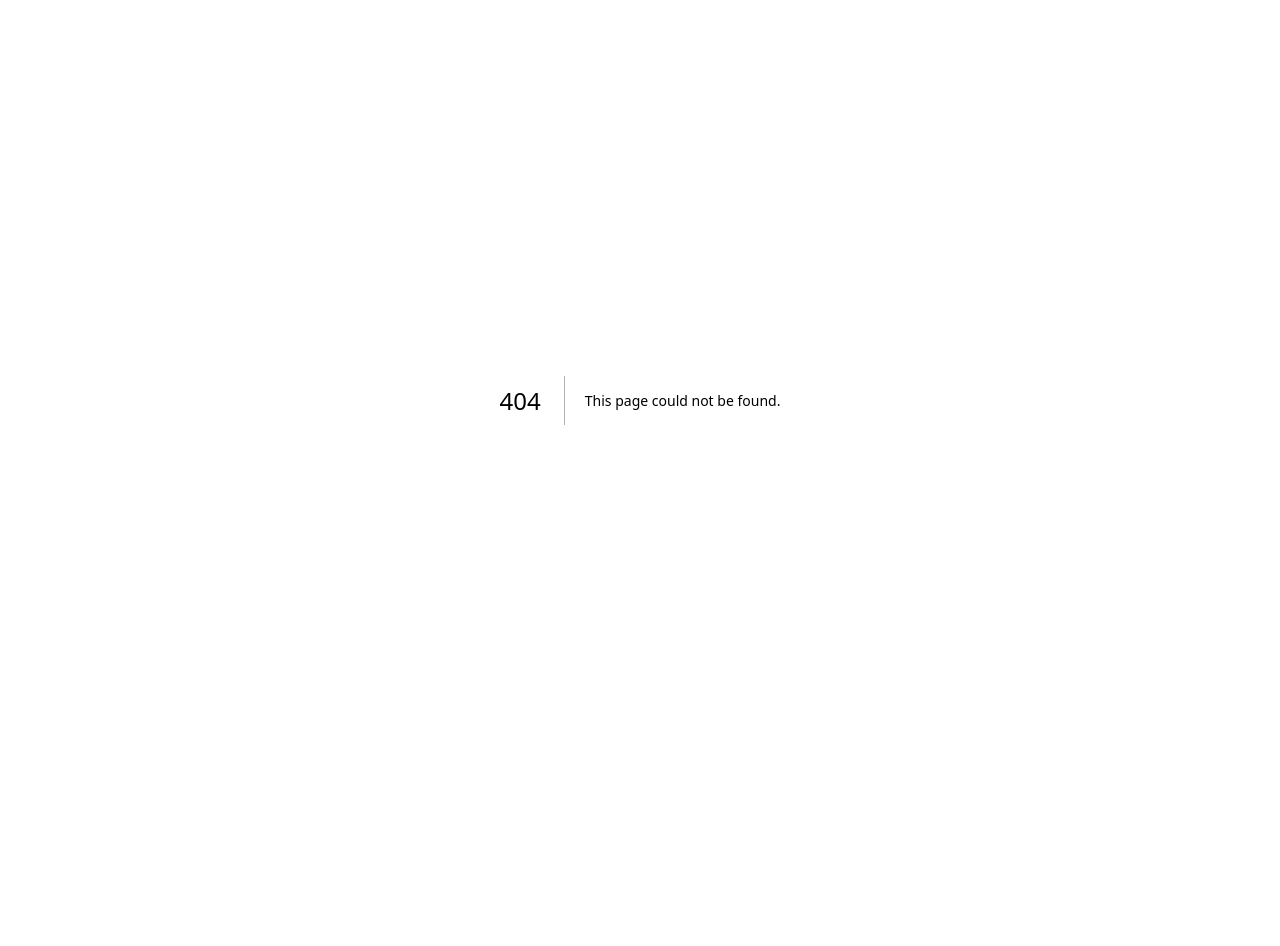
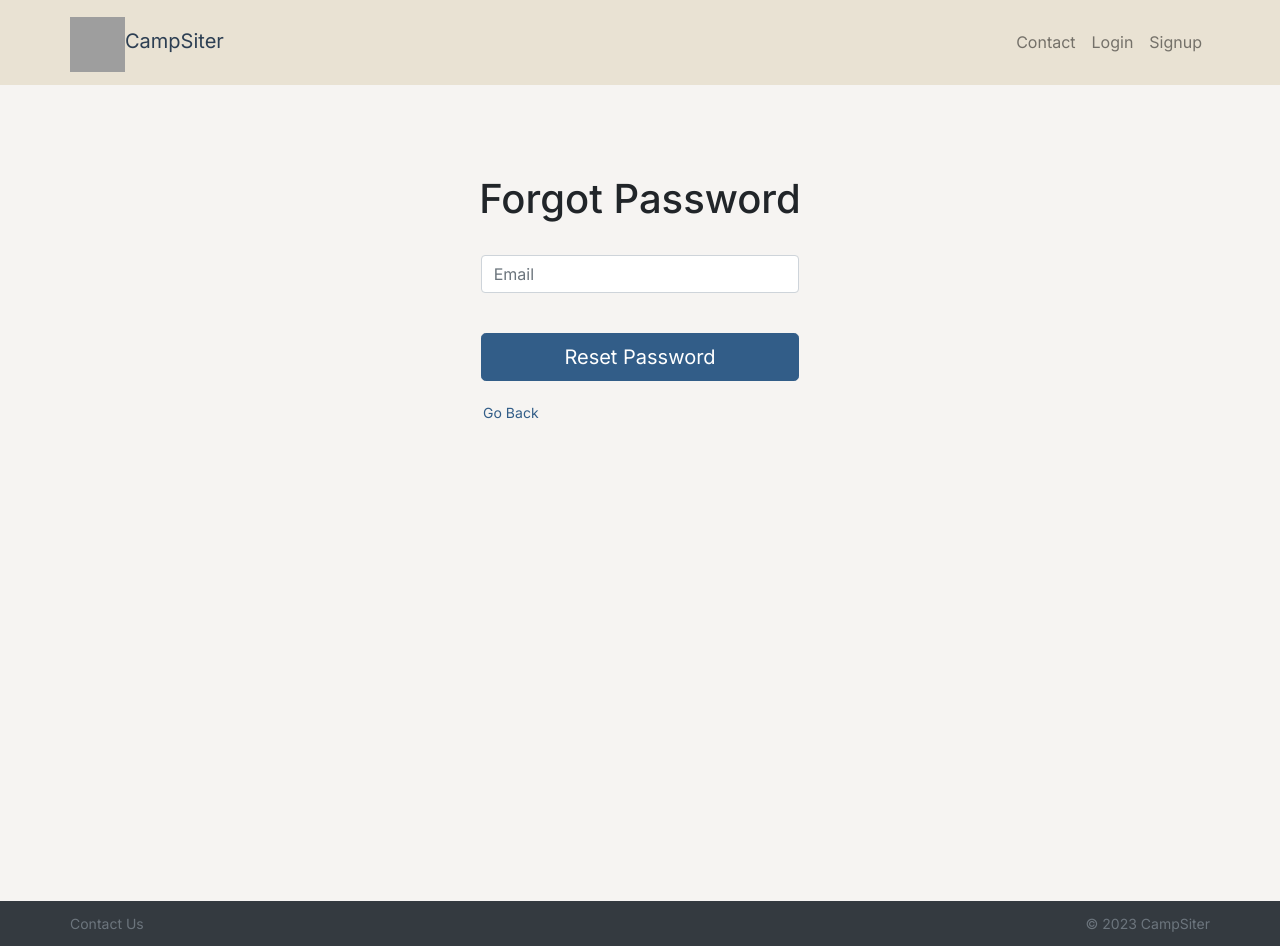
Before and after one commit to eleerogers/campsiter-next, a Next.js app: page /forgot in a window 1280 px wide. Before the commit this address had no page. Before the commit the page ends 800 px from the top, so only its background shows below. Built offline with nearby package versions, Linux system fonts and the light colour scheme; grey boxes are pictures that could not be loaded.

Commit message:
add forgot pw page

```diff
--- /dev/null
+++ b/src/app/(application)/forgot/page.tsx
@@ -0,0 +1,114 @@
+import React, { useState, useEffect, useContext, useRef } from 'react';
+import { useRouter } from 'next/navigation';
+import Link from 'next/link'
+import Button from 'react-bootstrap/Button';
+import Container from 'react-bootstrap/Container';
+import axios, { AxiosError, CancelTokenSource } from 'axios';
+import { toast } from 'react-toastify';
+import { LoggedInAsContext } from '../components/contexts/loggedInAsContext';
+import useLoading from '../hooks/useLoading';
+import LoadingButton from '../components/loadingButton';
+import { ILoggedInAsContext } from '../interfaces';
+
+
+function Forgot() {
+  const [email, setEmail] = useState('');
+  const { push } = useRouter();
+  const {
+    loggedInAs: {
+      id: loggedInAsId
+    }
+  } = useContext(LoggedInAsContext) as ILoggedInAsContext;
+
+  const [loading, setLoadingFalse, setLoadingTrue] = useLoading(false);
+
+  useEffect(() => {
+    if (loggedInAsId.length > 0) {
+      push('/campgroundsHome');
+    }
+  }, [loggedInAsId, push]);
+
+  function onEmailFormChange(event: React.ChangeEvent<HTMLInputElement>) {
+    setEmail(event.target.value);
+  }
+
+  const cancelTokenRef = useRef<CancelTokenSource>();
+  useEffect(() => {
+    return () => {
+      if (cancelTokenRef.current) {
+        cancelTokenRef.current.cancel();
+      }
+    }
+  }, []);
+
+  async function submitEmailReset(event: React.FormEvent) {
+    event.preventDefault();
+    setLoadingTrue();
+    cancelTokenRef.current = axios.CancelToken.source();
+    const cancelToken = cancelTokenRef.current.token;
+    try {
+      const { data, status } = await axios.post('api/users/forgot', { email }, { cancelToken });
+      if (status === 200) {
+        toast.success(data);
+        push('/campgroundsHome');
+      }
+    } catch (error) {
+      const err = error as AxiosError;
+      if (axios.isCancel(err)) {
+        console.log(`axios call was cancelled`);
+      }
+      if (err.response?.statusText) {
+        const { response: { statusText } } = err;
+        toast.error(`${statusText}`);
+      }
+    } finally {
+      setLoadingFalse();
+    }
+  }
+
+  return (
+    <div className="margin-top-50 marginBtm">
+      <Container>
+        <h1 className="text-center">Forgot Password</h1>
+        <br />
+        <form
+          className="entryBox centered"
+          onSubmit={(e) => submitEmailReset(e)}
+        >
+          <div className="form-group">
+            <input
+              className="form-control"
+              type="email"
+              name="email"
+              placeholder="Email"
+              value={email}
+              onChange={onEmailFormChange}
+            />
+          </div>
+          <br />
+          <div className="form-group">
+            <LoadingButton
+              isLoading={loading}
+              className="btn-block loading-button"
+              variant="primary"
+              type="submit"
+            >
+              Reset Password
+            </LoadingButton>
+          </div>
+          <Link href="/login" passHref>
+            <Button
+              size="sm"
+              variant="link"
+              className="float-left go-back-btn"
+            >
+              Go Back
+            </Button>
+          </Link>
+        </form>
+      </Container>
+    </div>
+  );
+}
+
+export default Forgot;
```
